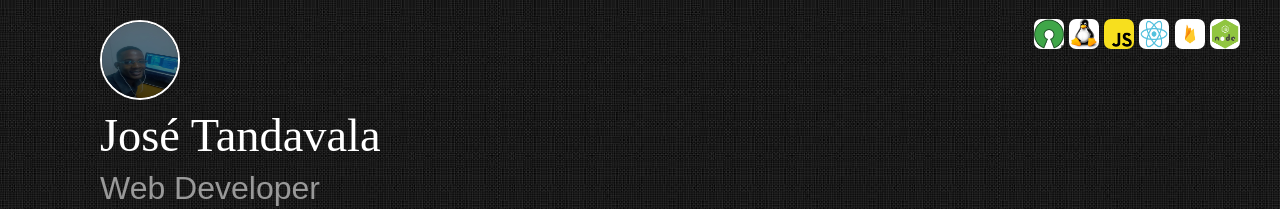
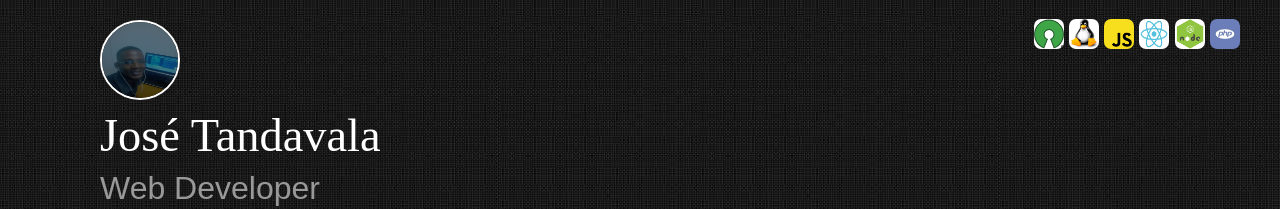
Before and after one commit to tandavala/tandavala.github.io, a Jekyll site: the page built from index.md, in a window 1280 px wide. Shown: the top 209 px of the page. Built offline with Jekyll 4.4.1, drawn with Linux system fonts in a browser that asks for light colours.

Commit message:
actualizando o peril

```diff
--- a/_includes/page_header.html
+++ b/_includes/page_header.html
@@ -5,8 +5,8 @@
       <li><img src="/assets/images/linux.jpeg" /></li>
       <li><img src="/assets/images/js.png" /></li>
       <li><img src="/assets/images/react.png" /></li>
-      <li><img src="/assets/images/firebase.png" /></li>
       <li><img src="/assets/images/node.png" /></li>
+      <li><img src="/assets/images/php.jpeg" /></li>
     </ul>
   </div>
   <img class="profile" src="/assets/images/perfil.jpg" alt="" />
```
Also changed, not shown: assets/images/php.jpeg (added), assets/images/php.png (added).
